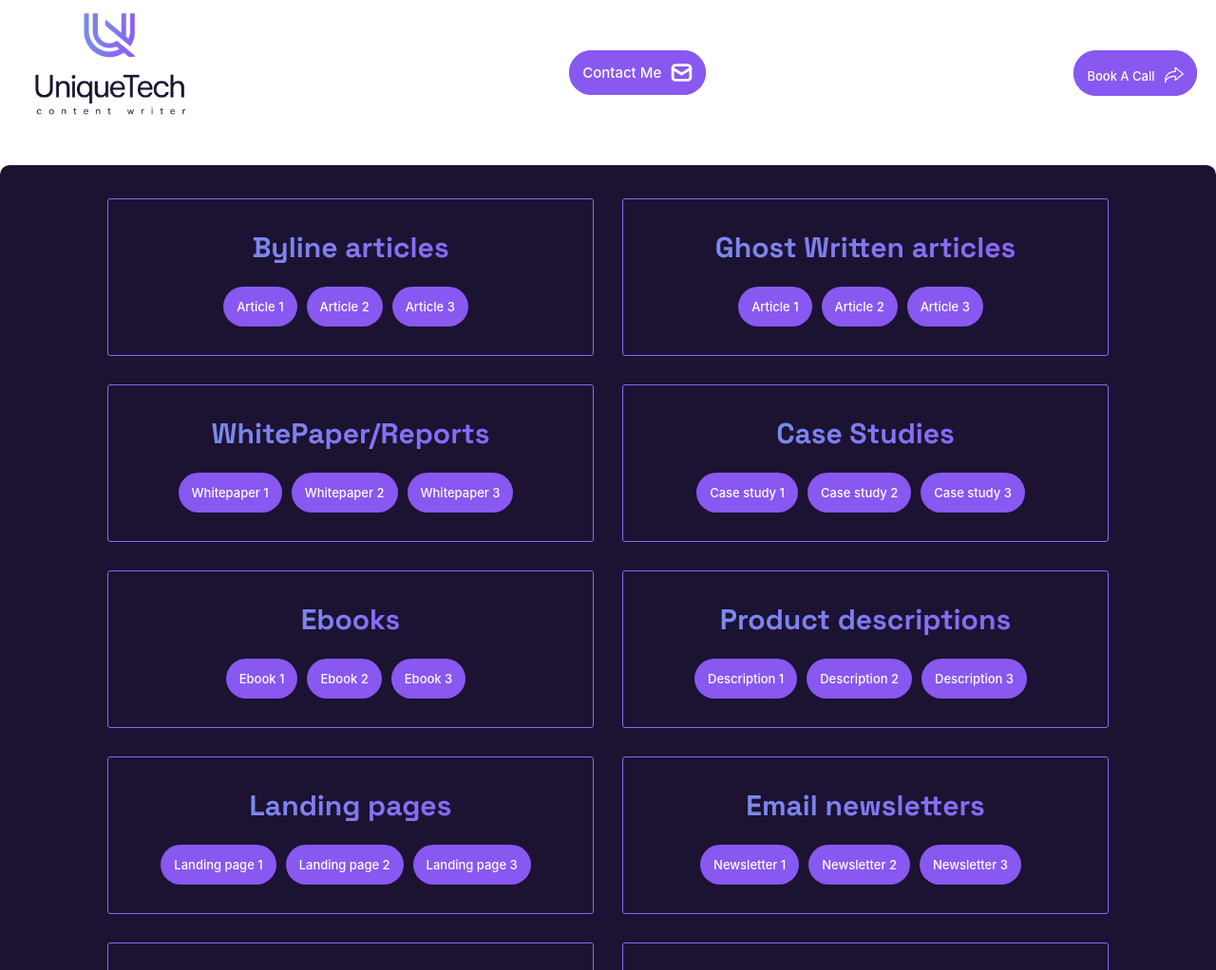
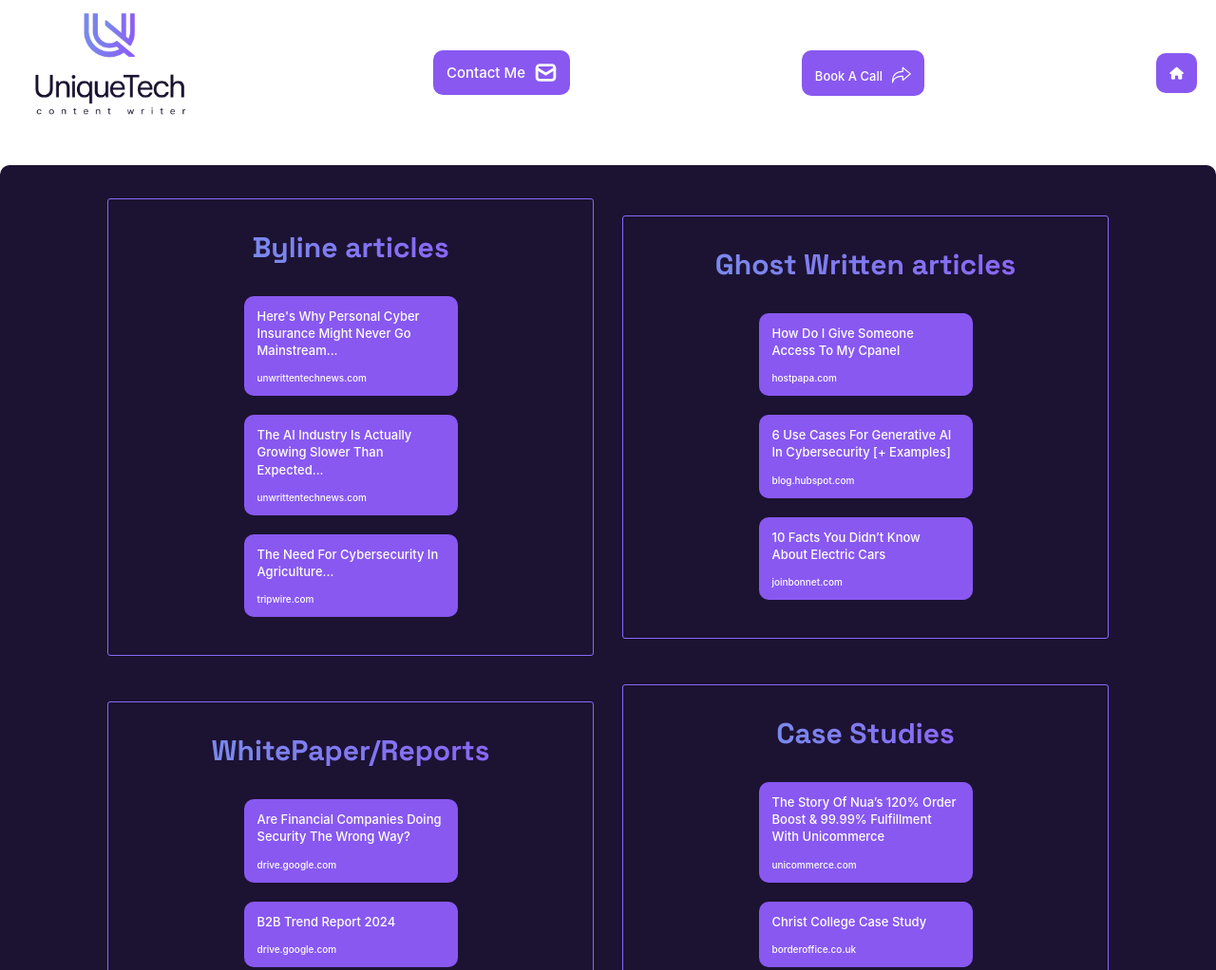
Before and after one commit to aniagoluchiemelie77/Landing-page-project, a website: page Landing p/Portfolio/contentwriting.html in a window 1280 px wide. Shown: the top 1022 px of the page at 95% size. Drawn offline with nearby package versions, Linux system fonts and the light colour scheme.

Commit message:
latest commmit

```diff
--- a/Landing p/Portfolio/contentwriting.html
+++ b/Landing p/Portfolio/contentwriting.html
@@ -10,6 +10,7 @@
 <link href="https://fonts.googleapis.com/css2?family=Space+Grotesk:wght@300..700&display=swap" rel=stylesheet>
 <meta name=author content="Aniagolu Diamaka"/>
 <link rel=stylesheet href="../landing.css"/>
+<link rel="stylesheet" href="https://cdnjs.cloudflare.com/ajax/libs/font-awesome/6.6.0/css/all.min.css" integrity="sha512-Kc323vGBEqzTmouAECnVceyQqyqdsSiqLQISBL29aUW4U/M7pSPA/gEUZQqv1cwx4OnYxTxve5UMg5GT6L4JJg==" crossorigin="anonymous" referrerpolicy="no-referrer" />
 <link rel="shortcut icon" type="image/x-icon" href="../favicon_io/favicon.ico">
 <title>Content Writing</title>
 </head>
@@ -34,51 +35,54 @@
 </svg>
 </a>
 </div>
+    <a href=../ class="btn btn-blue btn-animated">
+    <i class="fa fa-home" aria-hidden="true"></i>
+    </a>
 </nav>
 <section class=content__body>
 <div class=content__body__container1>
 <h1 class=row--heading2>Byline articles</h1>
 <div class=content__body__container1__div1>
-<a href=https://unwrittentechnews.com/heres-why-personal-cyber-insurance-might-never-go-mainstream/ class="btn btn-blue btn-animated" target="_blank">Article 1
+<a href=https://unwrittentechnews.com/heres-why-personal-cyber-insurance-might-never-go-mainstream/ class="btn btn-blue btn-animated" target="_blank">Here's why personal cyber insurance might never go mainstream... <p>unwrittentechnews.com</p>
 </a>
-<a href=https://unwrittentechnews.com/the-ai-industry-is-actually-growing-slower-than-expected/ class="btn btn-blue btn-animated" target="_blank">Article 2
+<a href=https://unwrittentechnews.com/the-ai-industry-is-actually-growing-slower-than-expected/ class="btn btn-blue btn-animated" target="_blank">The AI industry is actually growing slower than expected... <p>unwrittentechnews.com</p>
 </a>
-<a href=https://www.tripwire.com/state-of-security/need-cybersecurity-agriculture class="btn btn-blue btn-animated" target="_blank">Article 3
+<a href=https://www.tripwire.com/state-of-security/need-cybersecurity-agriculture class="btn btn-blue btn-animated" target="_blank">The need for cybersecurity in agriculture... <p>tripwire.com</p>
 </a>
 </div>
 </div>
 <div class=content__body__container1>
 <h1 class=row--heading2>Ghost Written articles</h1>
 <div class=content__body__container1__div1>
-<a href="https://www.hostpapa.com/blog/web-hosting/how-do-i-give-someone-access-to-my-cpanel/#:~:text=First%2C%20log%20into%20your%20cPanel,and%20Web%20Disk%20as%20needed." class="btn btn-blue btn-animated" target="_blank">Article 1
+<a href="https://www.hostpapa.com/blog/web-hosting/how-do-i-give-someone-access-to-my-cpanel/" class="btn btn-blue btn-animated" target="_blank">how do i give someone access to my cpanel <p>hostpapa.com</p>
 </a>
 <a href=https://blog.hubspot.com/website/generative-ai-cybersecurity?hubs_content=blog.hubspot.com/&hubs_content-cta=6%20Use%20Cases%20for%20Generative%20AI%20in%20Cybersecurity%20%5B%2B%20Examples%5D
- class="btn btn-blue btn-animated" target="_blank">Article 2
+ class="btn btn-blue btn-animated" target="_blank">6 Use Cases for Generative AI in Cybersecurity [+ Examples] <p>blog.hubspot.com</p>
 </a>
 <a href=https://www.joinbonnet.com/post/electric-cars-facts
- class="btn btn-blue btn-animated" target="_blank">Article 3
+ class="btn btn-blue btn-animated" target="_blank">10 Facts You Didn’t Know About Electric Cars <p>joinbonnet.com</p>
 </a>
 </div>
 </div>
 <div class=content__body__container1>
 <h1 class=row--heading2>WhitePaper/Reports</h1>
 <div class=content__body__container1__div1>
-<a href=https://drive.google.com/file/d/1l4YbfCXf7tWGr7_5Io6lgYwCVWn3uZ8l/view class="btn btn-blue btn-animated" target="_blank">Whitepaper 1
+<a href=https://drive.google.com/file/d/1l4YbfCXf7tWGr7_5Io6lgYwCVWn3uZ8l/view class="btn btn-blue btn-animated" target="_blank">Are Financial companies doing security the wrong way? <p>drive.google.com</p>
 </a>
-<a href=https://drive.google.com/file/d/1q3CEP9ly7S7qy-IQ3qdtTWKzBdhI8HGQ/view class="btn btn-blue btn-animated" target="_blank">Whitepaper 2
+<a href=https://drive.google.com/file/d/1q3CEP9ly7S7qy-IQ3qdtTWKzBdhI8HGQ/view class="btn btn-blue btn-animated" target="_blank">B2B trend report 2024 <p>drive.google.com</p>
 </a>
-<a href=https://drive.google.com/file/d/1LtKlLmxJDnAW9qKxn2sWEW6HtQXHlklz/view class="btn btn-blue btn-animated" target="_blank">Whitepaper 3
+<a href=https://drive.google.com/file/d/1LtKlLmxJDnAW9qKxn2sWEW6HtQXHlklz/view class="btn btn-blue btn-animated" target="_blank">13 mistakes to avoid when building out your next office <p>drive.google.com</p>
 </a>
 </div>
 </div>
 <div class=content__body__container1>
 <h1 class=row--heading2>Case Studies</h1>
 <div class=content__body__container1__div1>
-<a href=https://unicommerce.com/cases/case-study-nua-period-care-skin-care-solutions/ class="btn btn-blue btn-animated" target="_blank">Case study 1
+<a href=https://unicommerce.com/cases/case-study-nua-period-care-skin-care-solutions/ class="btn btn-blue btn-animated" target="_blank">The Story of Nua’s 120% Order Boost & 99.99% Fulfillment with Unicommerce <p>unicommerce.com</p>
 </a>
-<a href=https://borderoffice.co.uk/christ-college-case-study/ class="btn btn-blue btn-animated" target="_blank">Case study 2
+<a href=https://borderoffice.co.uk/christ-college-case-study/ class="btn btn-blue btn-animated" target="_blank">Christ College Case Study <p>borderoffice.co.uk</p>
 </a>
-<a href=https://nuoptima.com/rc-visions-case-study class="btn btn-blue btn-animated" target="_blank">Case study 3
+<a href=https://nuoptima.com/rc-visions-case-study class="btn btn-blue btn-animated" target="_blank">RC Visions Generates 15x Incremental Revenue in 180 Days <p>nuoptima.com</p>
 </a>
 </div>
 </div>
@@ -96,7 +100,7 @@
 <div class=content__body__container1>
 <h1 class=row--heading2>Product descriptions</h1>
 <div class=content__body__container1__div1>
-<a href=https://vapejuice.com/products/smok-novo-2-replacement-pods class="btn btn-blue btn-animated" target="_blank">Description 1
+<a href=https://vapejuice.com/products/smok-novo-2-replacement-pods class="btn btn-blue btn-animated" target="_blank">SMOK NOVO 2 REPLACEMENT PODS <p>vapejuice.com</p>
 </a>
 <a href=https://vapejuice.com/products/mnke-bar-disposable-vape-6500-puffs class="btn btn-blue btn-animated" target="_blank">Description 2
 </a>
```
Also changed, not shown: Landing p/landing.css.
